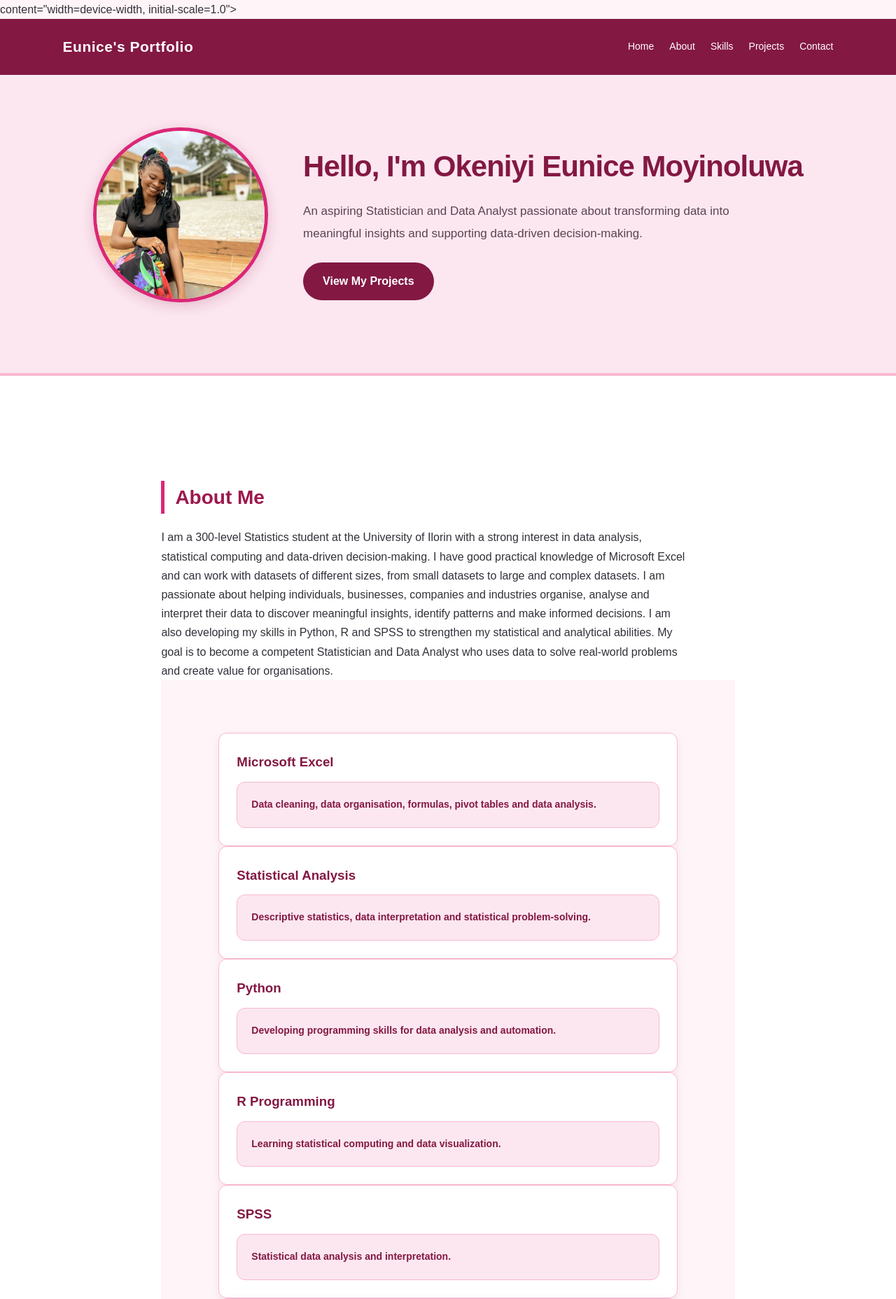
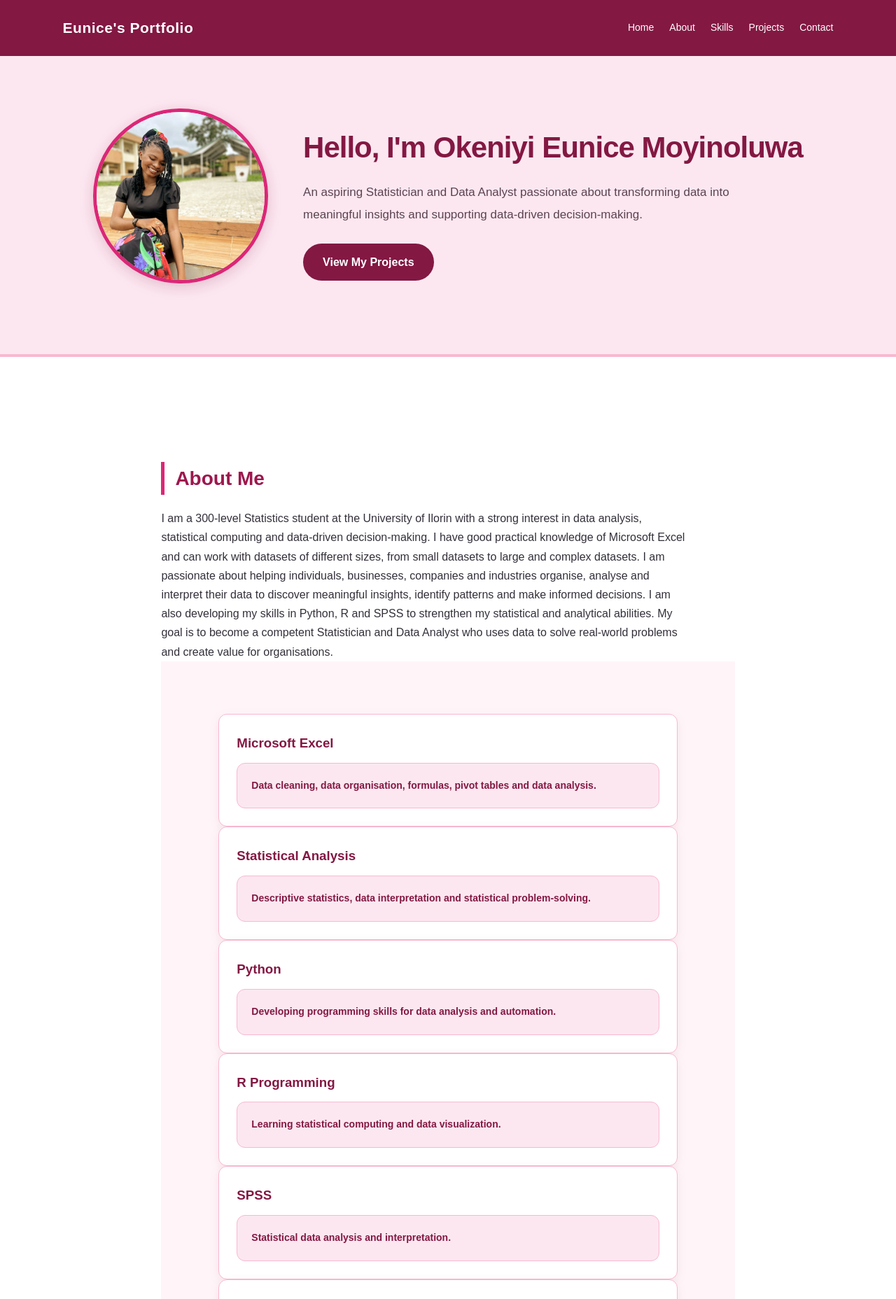
Before and after one commit to moyinoluwaokeniyieunice/Eunice-Data-Portfolio, a Flask app: page / in a window 1280 px wide. Shown: the top 1856 px of the page at 70% size. Run offline with Flask 3, Linux system fonts and the light colour scheme.

Commit message:
Update index.html

```diff
--- a/Eunice_Data_Portfolio/templates/index.html
+++ b/Eunice_Data_Portfolio/templates/index.html
@@ -2,16 +2,15 @@
 <html lang="en">
 <head>
     <meta charset="UTF-8">
-    <meta name="viewport"
+    <meta name="viewport" content="width=device-width, initial-scale=1.0">
     <meta name="google-site-verification" content="4AuBGBmkW9SqedNS5bBQSELL8nUR4PWwrQwiOupEjcI" />
-    content="width=device-width, initial-scale=1.0">
+
     <title>Okeniyi Eunice Moyinoluwa | Portfolio</title>
 
     <link rel="stylesheet" href="{{ url_for('static', filename='style.css') }}">
 </head>
 
 <body>
-
 
     <header>
         <h2>Eunice's Portfolio</h2>
```
